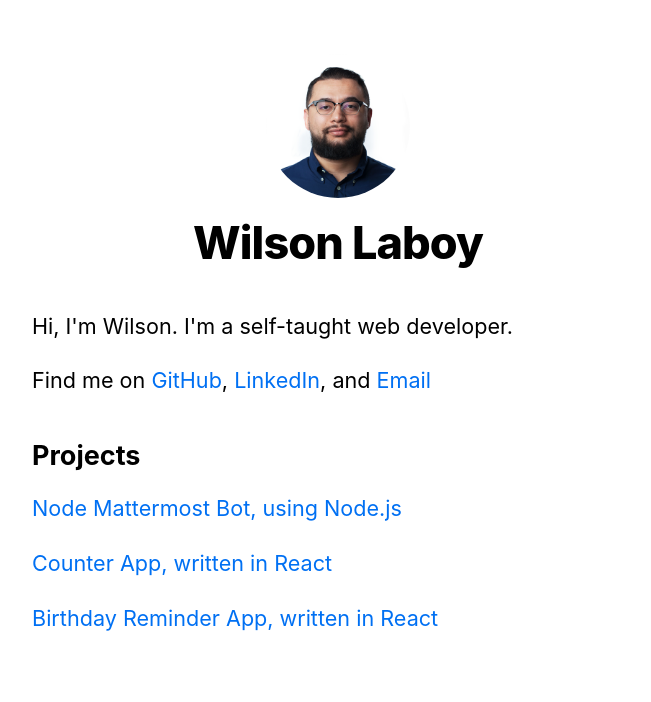
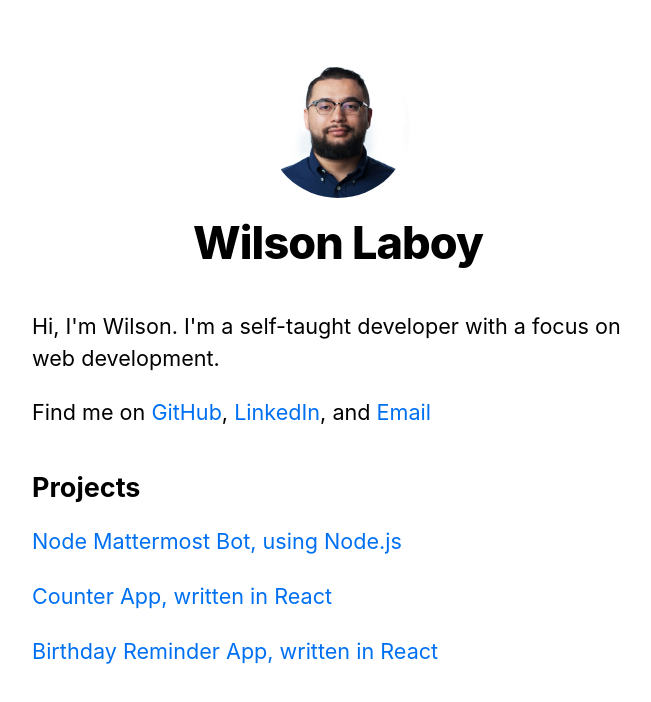
Before and after one commit to wlaboy/personal-website, a Next.js app: page / in a window 1280 px wide. Shown: the top 702 px of the page, without its empty margins (302-953 px from the left). Built offline with nearby package versions, Linux system fonts and the light colour scheme.

Commit message:
Updated bio

```diff
--- a/pages/index.js
+++ b/pages/index.js
@@ -21,7 +21,7 @@ export default function Home({ allPostsData }) {
       </Head>
 
       <section className={utilStyles.headingMd}>
-        <p>Hi, I'm Wilson. I'm a self-taught web developer.</p>
+        <p>Hi, I'm Wilson. I'm a self-taught developer with a focus on web development.</p>
         <p>
           Find me on{" "}
           <Link href="https://www.github.com/wlaboy">
```
